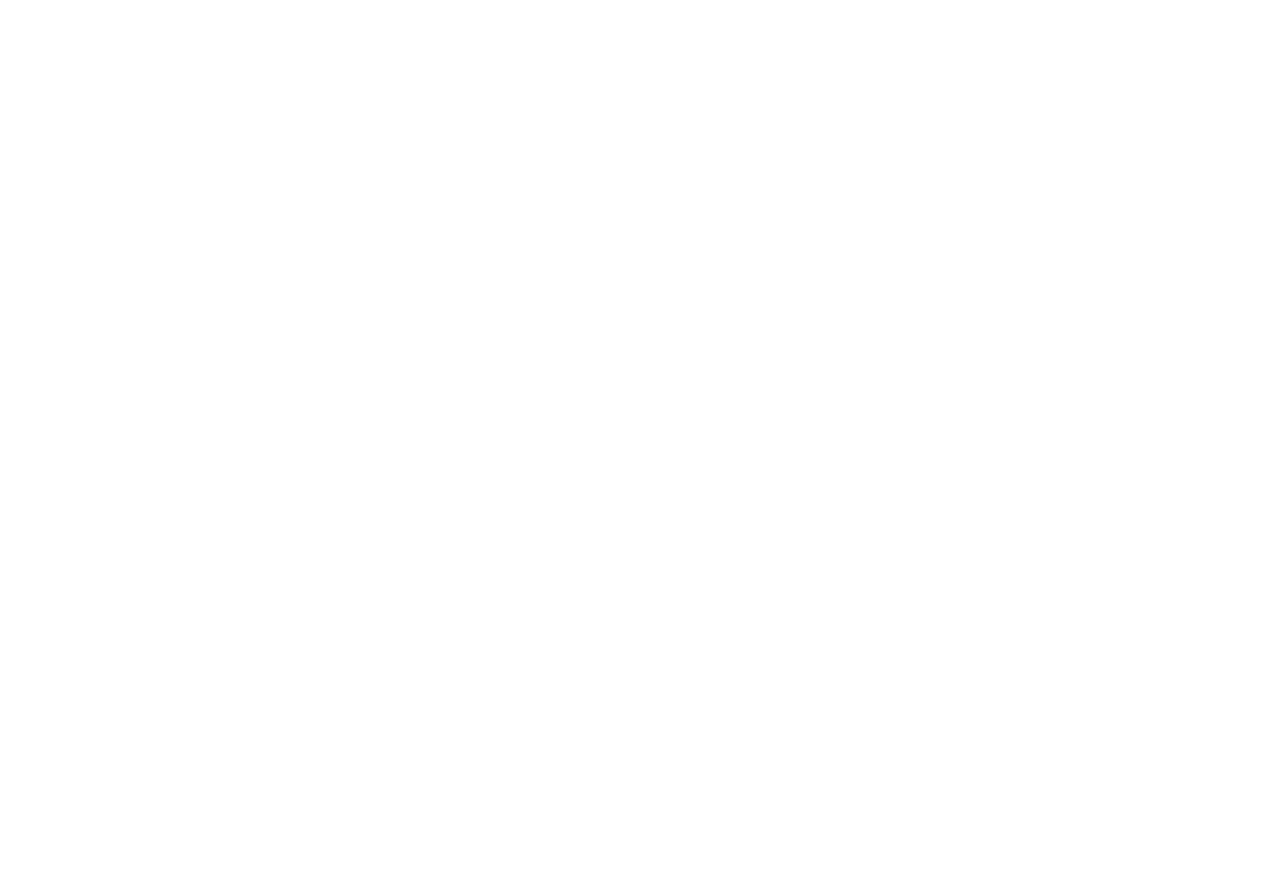
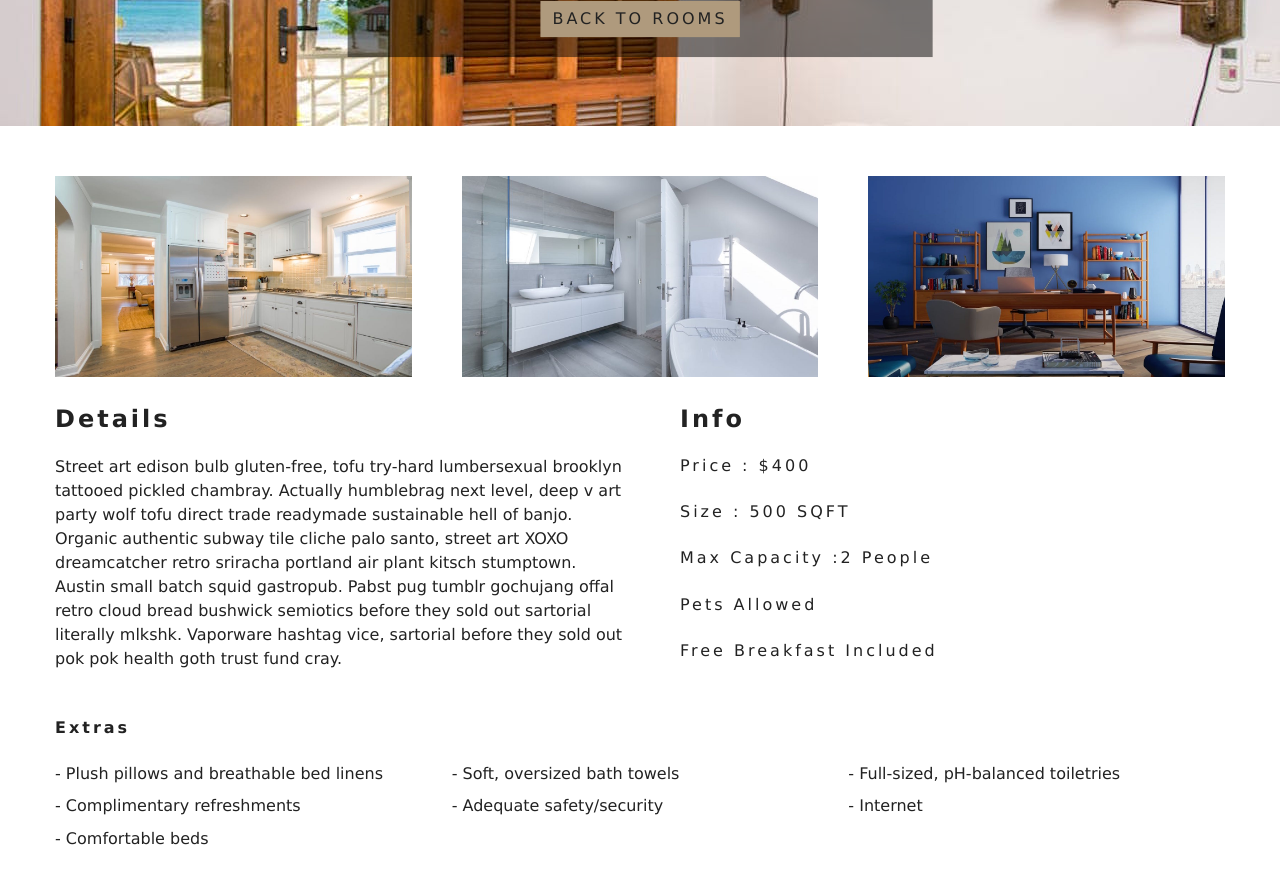
Before and after one commit to surtich/enunciado-examen, a React (Create React App) app: page /rooms/double-deluxe in a window 1280 px wide. Shown: the part 420-1300 px from the top of the page. Before the commit the page ends 800 px from the top, so only its background shows below. Built offline with nearby package versions, Linux system fonts and the light colour scheme.

Commit message:
[SingleRoom] Implemented component

```diff
--- a/package.json
+++ b/package.json
@@ -12,6 +12,7 @@
     "react-icons": "^3.7.0",
     "react-router-dom": "^5.0.1",
     "react-scripts": "3.1.2",
+    "styled-components": "^4.3.2",
     "typescript": "3.6.2"
   },
   "scripts": {
@@ -42,6 +43,7 @@
     "@testing-library/user-event": "^7.1.1",
     "@types/faker": "^4.1.5",
     "@types/react-router-dom": "^4.3.5",
+    "@types/styled-components": "^4.1.19",
     "@types/testing-library__dom": "^6.4.0",
     "@types/testing-library__react": "^9.1.1",
     "@types/testing-library__user-event": "^4.1.1",
--- /dev/null
+++ b/src/components/StyledHero.ts
@@ -0,0 +1,12 @@
+import styled from "styled-components";
+import defaultImg from "../images/room-1.jpeg";
+const StyledHero = styled.header<{ img: string }>`
+  min-height: 60vh;
+  /* background: url(${defaultImg}); */
+  background: url(${props => (props.img ? props.img : defaultImg)});
+  display: flex;
+  align-items: center;
+  justify-content: center;
+`;
+
+export default StyledHero;
--- a/src/containers/FeaturedRooms.tsx
+++ b/src/containers/FeaturedRooms.tsx
@@ -1,12 +1,12 @@
 import React, { Component } from "react";
 import FeaturedRooms from "../components/FeaturedRooms";
-import { RoomContext, RoomProviderState } from "../context";
+import { RoomContext } from "../context";
 
 export default class FeaturedRoomsComponent extends Component {
   static contextType = RoomContext;
 
   render() {
-    const { loading, featuredRooms } = this.context as RoomProviderState;
+    const { loading, featuredRooms } = this.context as RoomContext;
 
     return <FeaturedRooms loading={loading} rooms={featuredRooms} />;
   }
--- a/src/context.tsx
+++ b/src/context.tsx
@@ -3,45 +3,68 @@ import { Room } from "./types/room";
 import fetch from "./utils/mockFetch";
 
 export type RoomProviderState = {
-  featuredRooms: Room[];
+  rooms: Room[];
   loading: boolean;
 };
 
+interface RoomContext {
+  loading: boolean;
+  getRoom: (slug: string) => Room | undefined;
+  featuredRooms: Room[];
+}
+
 const RoomProviderStateInitialState: RoomProviderState = {
-  featuredRooms: [],
-  loading: true
+  rooms: [],
+  loading: false
 };
 
-const RoomContext = React.createContext<RoomProviderState>(
-  RoomProviderStateInitialState
-);
+const RoomContext = React.createContext<RoomContext>({
+  loading: false,
+  getRoom: () => undefined,
+  featuredRooms: []
+});
+
+const getFeaturedRooms = () => {
+  const filter = {
+    featured: true
+  };
+
+  return fetch<Room[]>(`/rooms?filter=${JSON.stringify(filter)}`).then(
+    response => response.json()
+  );
+};
 
 class RoomProvider extends Component<{}, RoomProviderState> {
   state = RoomProviderStateInitialState;
-  constructor(props: {}) {
-    super(props);
 
-    this.state = {
-      featuredRooms: [],
+  getRoom = (slug: string) => {
+    let tempRooms = [...this.state.rooms];
+    const room = tempRooms.find(room => room.slug === slug);
+    return room;
+  };
+
+  componentDidMount() {
+    this.setState({
       loading: true
-    };
-  }
-  async componentDidMount() {
-    const filter = {
-      featured: true
-    };
-    const featuredRooms = (await fetch(
-      `/rooms?filter=${JSON.stringify(filter)}`
-    ).then(response => response.json())) as Room[];
-
-    this.setState({
-      featuredRooms,
-      loading: false
     });
+    getFeaturedRooms().then(rooms =>
+      this.setState({
+        loading: false,
+        rooms
+      })
+    );
   }
   render() {
+    const { loading, rooms } = this.state;
+    const featuredRooms = rooms.filter(room => room.featured === true);
     return (
-      <RoomContext.Provider value={this.state}>
+      <RoomContext.Provider
+        value={{
+          loading,
+          getRoom: this.getRoom,
+          featuredRooms
+        }}
+      >
         {this.props.children}
       </RoomContext.Provider>
     );
--- a/src/pages/SingleRoom.tsx
+++ b/src/pages/SingleRoom.tsx
@@ -1,7 +1,85 @@
 import React, { Component } from "react";
+import { Link, RouteComponentProps } from "react-router-dom";
+import Banner from "../components/Banner";
+import StyledHero from "../components/StyledHero";
+import { RoomContext } from "../context";
+import defaultBcg from "../images/room-1.jpeg";
 
-export default class SingleRoomPage extends Component {
+type SingleRoomPageProps = RouteComponentProps<{ slug: string }>;
+
+export default class SingleRoomPage extends Component<SingleRoomPageProps> {
+  static contextType = RoomContext;
+
   render() {
-    return <div data-testid="single-room-page">Hello from SingleRoomPage</div>;
+    const { getRoom } = this.context as RoomContext;
+    const room = getRoom(this.props.match.params.slug);
+
+    if (!room) {
+      return (
+        <div className="error" data-testid="single-room-page">
+          <h3> no such room could be found...</h3>
+          <Link to="/rooms" className="btn-primary">
+            back to rooms
+          </Link>
+        </div>
+      );
+    }
+    const {
+      name,
+      description,
+      capacity,
+      size,
+      price,
+      extras,
+      breakfast,
+      pets,
+      images
+    } = room;
+
+    const defaultImages = images.slice(1);
+
+    return (
+      <>
+        <StyledHero img={images[0] || defaultBcg}>
+          <Banner title={`${name} room`}>
+            <Link to="/rooms" className="btn-primary">
+              back to rooms
+            </Link>
+          </Banner>
+        </StyledHero>
+        <section className="single-room">
+          <div className="single-room-images">
+            {defaultImages.map((item, index) => (
+              <img key={index} src={item} alt={name} />
+            ))}
+          </div>
+          <div className="single-room-info">
+            <article className="desc">
+              <h3>details</h3>
+              <p>{description}</p>
+            </article>
+            <article className="info">
+              <h3>info</h3>
+              <h6>price : ${price}</h6>
+              <h6>size : {size} SQFT</h6>
+              <h6>
+                max capacity :
+                {capacity > 1 ? `${capacity} people` : `${capacity} person`}
+              </h6>
+              <h6>{pets ? "pets allowed" : "no pets allowed"}</h6>
+              <h6>{breakfast && "free breakfast included"}</h6>
+            </article>
+          </div>
+        </section>
+        <section className="room-extras">
+          <h6>extras </h6>
+          <ul className="extras">
+            {extras.map((item, index) => (
+              <li key={index}>- {item}</li>
+            ))}
+          </ul>
+        </section>
+      </>
+    );
   }
 }
--- /dev/null
+++ b/src/sass/components/_SingleRoom.scss
@@ -0,0 +1,86 @@
+.single-room {
+  padding: 5rem 0 0 0;
+}
+
+.single-room-images {
+  width: 80vw;
+  margin: 0 auto;
+  display: grid;
+  grid-template-columns: repeat(auto-fit, minmax(350px, 1fr));
+  grid-row-gap: 2rem;
+  grid-column-gap: 50px;
+}
+
+.single-room-images img {
+  width: 100%;
+  display: block;
+}
+
+.single-room-info {
+  width: 80vw;
+  display: grid;
+  grid-template-columns: 1fr;
+  margin: 2rem auto;
+}
+
+.desc,
+.info {
+  margin: 1rem 0;
+}
+
+.desc h3 {
+  text-transform: capitalize;
+  letter-spacing: $main-spacing;
+}
+
+.desc p {
+  line-height: 1.5;
+}
+
+.info h3,
+.info h6 {
+  text-transform: capitalize;
+  letter-spacing: $main-spacing;
+}
+
+.info h6 {
+  font-weight: 300;
+}
+
+.room-extras {
+  width: 80vw;
+  margin: 0 auto 3rem auto;
+}
+
+.room-extras h6 {
+  text-transform: capitalize;
+  letter-spacing: $main-spacing;
+}
+
+.extras {
+  list-style-type: none;
+  display: grid;
+  grid-template-columns: repeat(auto-fit, minmax(330px, 1fr));
+  grid-column-gap: 2rem;
+  grid-row-gap: 1rem;
+}
+
+@media screen and (min-width: 992px) {
+
+  .single-room-images,
+  .single-room-info,
+  .room-extras {
+    width: 95vw;
+    max-width: 1170px;
+  }
+
+  .single-room-info {
+    display: grid;
+    grid-template-columns: 1fr 1fr;
+    grid-column-gap: 2rem;
+  }
+
+  .info {
+    padding-left: 3rem;
+  }
+}
--- a/src/sass/main.scss
+++ b/src/sass/main.scss
@@ -14,6 +14,7 @@
 @import "components/Navbar";
 @import "components/Room";
 @import "components/Services";
+@import "components/SingleRoom";
 @import "components/Slider";
 @import "components/Title";
 
```
Also changed, not shown: 1 other file (tests, documents, lock files or other folders).
